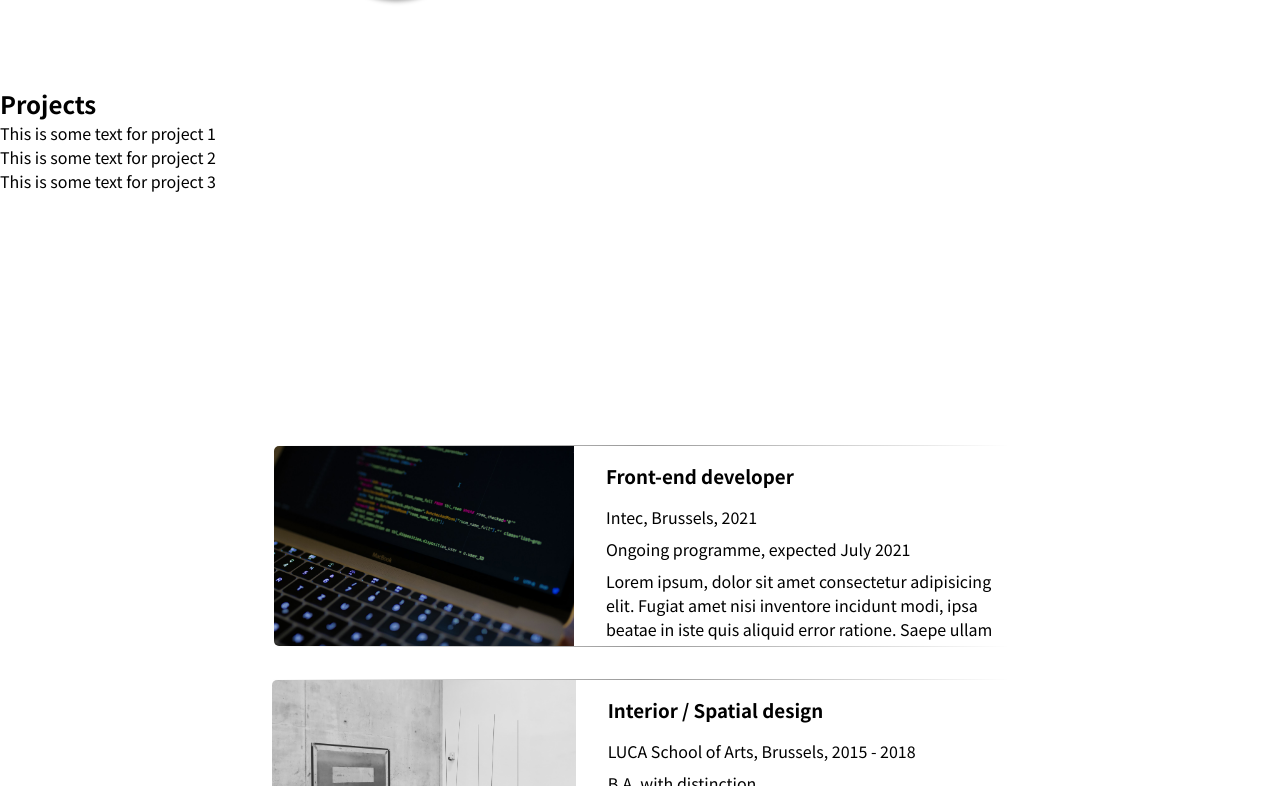
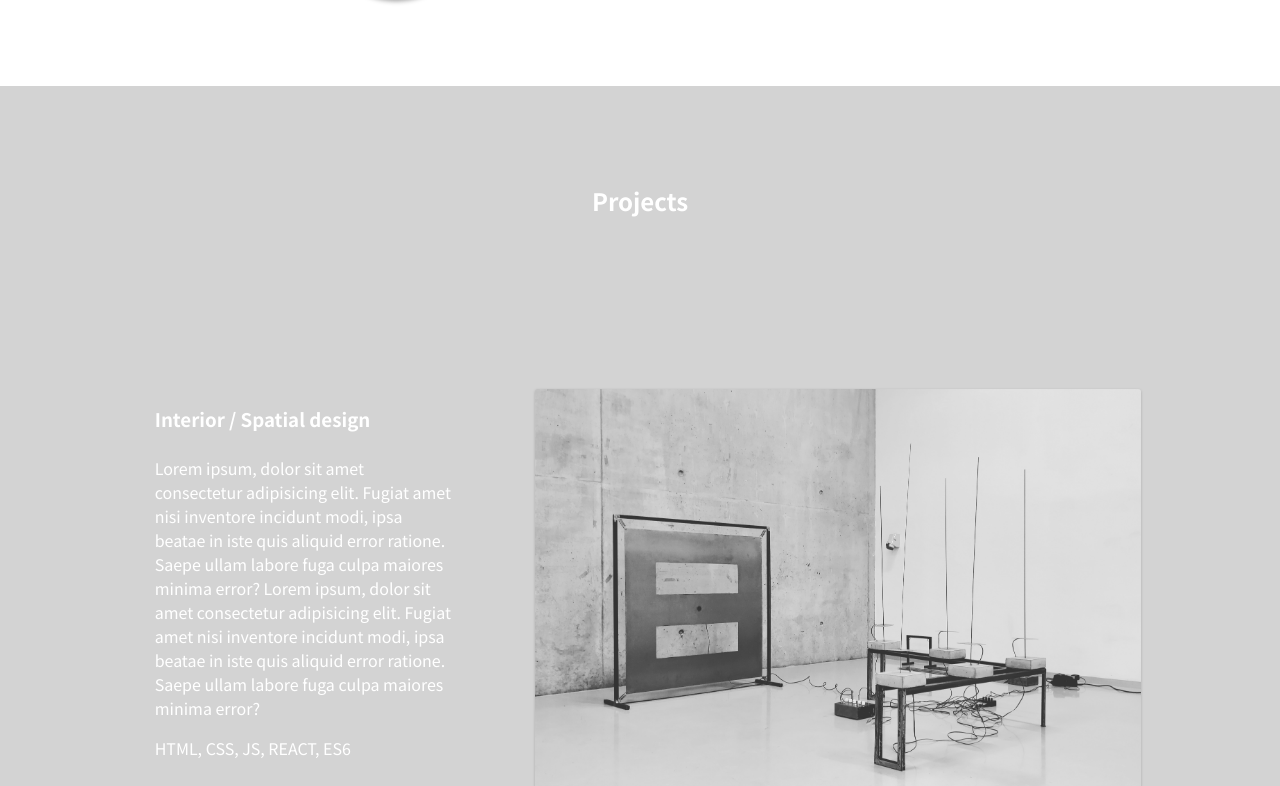
Before and after one commit to 712derek/portfolio, a React (Create React App) app in the folder portfolio/: page /experience in a window 1280 px wide. Shown: the part 2014-2800 px from the top of the page. Built offline with nearby package versions, Linux system fonts and the light colour scheme.

Commit message:
projects animated no click function

```diff
--- a/portfolio/src/App.js
+++ b/portfolio/src/App.js
@@ -10,7 +10,7 @@ import Dropdown from "./Components/Dropdown";
 import Education from "./Components/Education";
 import Footer from "./Components/Footer";
 import SocialBar from "./Components/SocialBar";
-import { educationData } from "./data/EducationData";
+import { projectData } from "./data/ProjectData";
 
 function App() {
   const [isOpen, setIsOpen] = useState(false);
@@ -44,8 +44,9 @@ function App() {
         <SocialBar />
         <About path="/about" component={About} />
         <Experience path="/experience" />
-        <Projects />
-        <Education slides={educationData} />
+        <Projects slides={projectData} />
+        <Education />
+        <Footer />
       </Router>
     </div>
   );
--- a/portfolio/src/Components/Education.js
+++ b/portfolio/src/Components/Education.js
@@ -28,7 +28,6 @@ const ExperienceTitle = styled.div`
   align-items: flex-start;
   margin-bottom: 0.5rem;
   text-align: center;
-  color: white;
   transition: transform 0.3s cubic-bezier(0.175, 0.85, 0.3, 1.275);
 
   &:hover {
@@ -80,6 +79,7 @@ const ExperienceText = styled.div`
 const ExperienceImage = styled.img`
   height: 200px;
   min-width: 270px;
+
   object-fit: cover;
   border-radius: 5px 0 0 5px;
 
--- a/portfolio/src/Components/Footer.js
+++ b/portfolio/src/Components/Footer.js
@@ -38,12 +38,16 @@ const FooterSection = styled.div`
   padding: 1rem 2rem;
   background: rgba(0, 0, 0, 0.8);
 
-  position: fixed;
+  position: relative;
   bottom: 0;
   left: 0;
   width: 100%;
   z-index: 100;
   animation: ${appear} 0.3s ease-out;
+
+  @media screen and (max-width: 768px) {
+    height: 120px;
+  }
 `;
 
 const SocialLinks = styled.div`
--- a/portfolio/src/Components/Projects.js
+++ b/portfolio/src/Components/Projects.js
@@ -1,17 +1,148 @@
-import React from "react";
+import React, { useState, useRef, useEffect } from "react";
 import { projectData } from "../data/ProjectData";
+import styled, { css } from "styled-components";
+import { AiOutlineArrowLeft, AiOutlineArrowRight } from "react-icons/ai";
 
-function Projects() {
+const ProjectSection = styled.section`
+  position: relative;
+  height: 100vh;
+  min-height: 500px;
+  max-height: 1080px;
+  background-size: cover !important;
+  padding: 15px;
+  overflow: hidden !important;
+  display: flex;
+  justify-content: center;
+  align-items: center;
+  flex-direction: column;
+  justify-content: space-around;
+  background: rgb(211, 211, 211);
+
+  @media (max-width: 768px) {
+    height: 1500px;
+  }
+`;
+
+const ProjectTitle = styled.div`
+  display: flex;
+  align-items: flex-start;
+  margin-bottom: 0.5rem;
+  text-align: center;
+  color: white;
+  transition: transform 0.3s cubic-bezier(0.175, 0.85, 0.3, 1.275);
+
+  &:hover {
+    transform: scale(1.5);
+    text-shadow: 0 3px 5px rgba(0, 0, 0, 0.2);
+  }
+`;
+
+const ProjectWrapper = styled.div``;
+
+const ProjectObject = styled.div`
+  display: flex;
+  flex-direction: row;
+  justify-content: center;
+
+  @media (max-width: 768px) {
+    display: flex;
+    flex-direction: column;
+    justify-content: center;
+    text-align: center;
+  }
+`;
+
+const ProjectText = styled.div`
+  display: flex;
+  justify-content: flex-start;
+  flex-direction: column;
+  margin: 0 3rem;
+  width: 300px;
+  color: white;
+`;
+
+const ProjectImage = styled.img`
+  height: 400px;
+  margin: 0 2rem;
+  object-fit: cover;
+  border-radius: 3px;
+  box-shadow: 0 1px 3px rgba(0, 0, 0, 0.2);
+
+  @media screen and (max-width: 768px) {
+    margin: 0;
+  }
+`;
+
+const Button = styled.button`
+  width: 20px;
+  height: 2px;
+  color: red;
+  z-index: 100;
+`;
+
+function Education({ slides }) {
+  const [current, setCurrent] = useState(0);
+  const length = slides.length;
+  const timeout = useRef(null);
+
+  useEffect(() => {
+    const nextSlide = () => {
+      setCurrent((current) => (current === length - 1 ? 0 : current + 1));
+    };
+    timeout.current = setTimeout(nextSlide, 5000);
+
+    return function () {
+      if (timeout.current) {
+        clearTimeout(timeout.current);
+      }
+    };
+  }, [current, length]);
+
+  const nextSlide = () => {
+    if (timeout.current) {
+      clearTimeout(timeout.current);
+    }
+    setCurrent(current === length - 1 ? 0 : current + 1);
+
+    console.log(current);
+  };
+
+  const prefSlide = () => {
+    if (timeout.current) {
+      clearTimeout(timeout.current);
+    }
+    setCurrent(current === 0 ? length - 1 : current - 1);
+
+    console.log(current);
+  };
+
+  if (!Array.isArray(slides) || slides.length <= 0) {
+    return null;
+  }
+
   return (
-    <div className="projects">
-      <h2 className="projects__title">Projects</h2>
-      <div className="projects__text">
+    <ProjectSection>
+      <ProjectTitle>
+        <h2>Projects</h2>
+      </ProjectTitle>
+      <ProjectWrapper>
         {projectData.map((item, index) => (
-          <p key={index}>{item.text}</p>
+          <ProjectObject key={index}>
+            {index === current && (
+              <>
+                <ProjectText>
+                  <h3>{item.title}</h3>
+                  <p>{item.text}</p>
+                  <p>{item.skill}</p>
+                </ProjectText>
+                <ProjectImage src={item.image} />
+              </>
+            )}
+          </ProjectObject>
         ))}
-      </div>
-    </div>
+      </ProjectWrapper>
+    </ProjectSection>
   );
 }
 
-export default Projects;
+export default Education;
--- a/portfolio/src/data/ProjectData.js
+++ b/portfolio/src/data/ProjectData.js
@@ -1,5 +1,20 @@
+import WebDevtImg01 from "../images/lead_bg2.jpeg";
+import IntImg01 from "../images/education/input_02.jpeg";
+
 export const projectData = [
-  { title: "Example_1", image: "", text: "This is some text for project 1" },
-  { title: "Example_2", image: "", text: "This is some text for project 2" },
-  { title: "Example_3", image: "", text: "This is some text for project 3" },
+  {
+    title: "Front-end developer",
+    image: WebDevtImg01,
+    text:
+      "Lorem ipsum, dolor sit amet consectetur adipisicing elit. Fugiat amet nisi inventore incidunt modi, ipsa beatae in iste quis aliquid error ratione. Saepe ullam labore fuga culpa maiores minima error?",
+    skill: "HTML, CSS, JS, REACT, ES6",
+  },
+  {
+    title: "Interior / Spatial design",
+    image: IntImg01,
+    year: "2015 - 2018",
+    text:
+      "Lorem ipsum, dolor sit amet consectetur adipisicing elit. Fugiat amet nisi inventore incidunt modi, ipsa beatae in iste quis aliquid error ratione. Saepe ullam labore fuga culpa maiores minima error? Lorem ipsum, dolor sit amet consectetur adipisicing elit. Fugiat amet nisi inventore incidunt modi, ipsa beatae in iste quis aliquid error ratione. Saepe ullam labore fuga culpa maiores minima error?",
+    skill: "HTML, CSS, JS, REACT, ES6",
+  },
 ];
--- a/portfolio/src/globalStyles.js
+++ b/portfolio/src/globalStyles.js
@@ -12,6 +12,13 @@ const GlobalStyle = createGlobalStyle`
     scroll-snap-type: y mandatory;
     overflow: scroll;
   }
+
+  h3 {
+    margin: 1rem 0;
+  }
+  p {
+    margin: 0.5rem 0;
+  }
 `;
 
 export default GlobalStyle;
```
